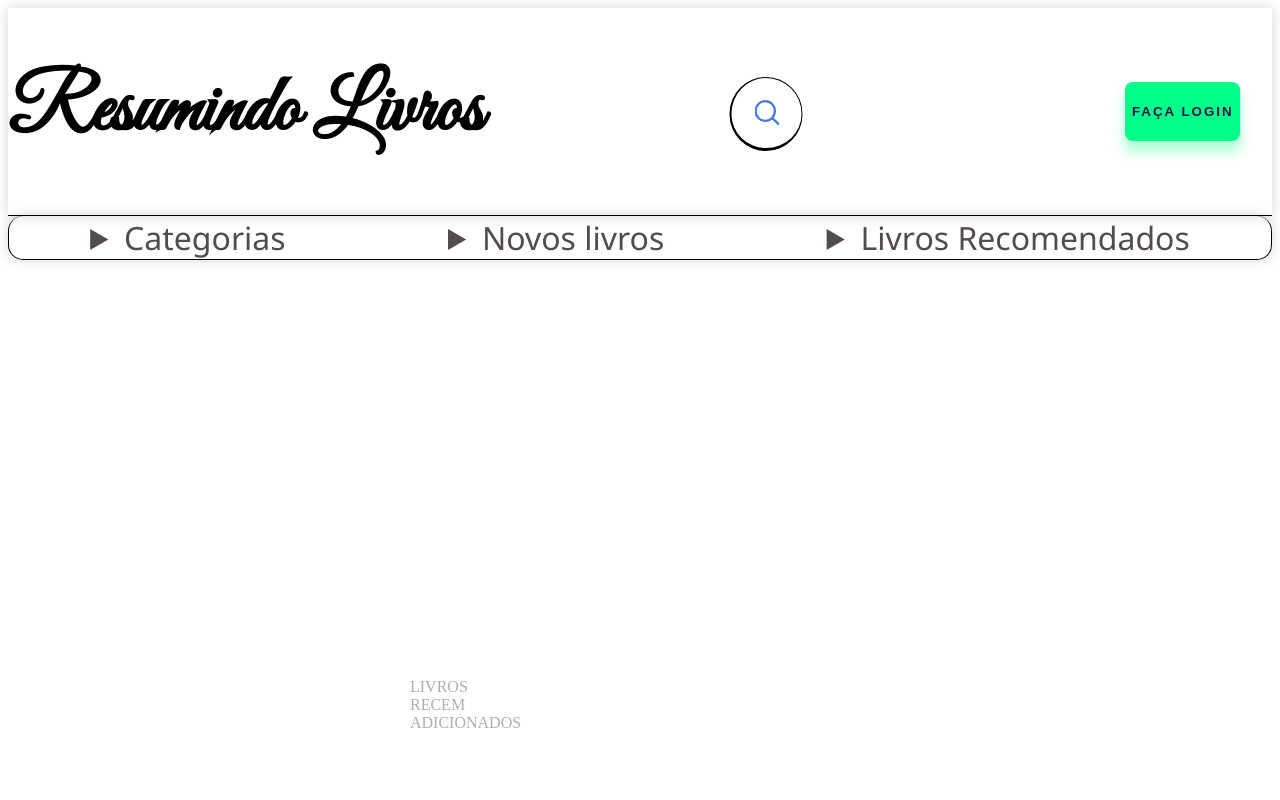
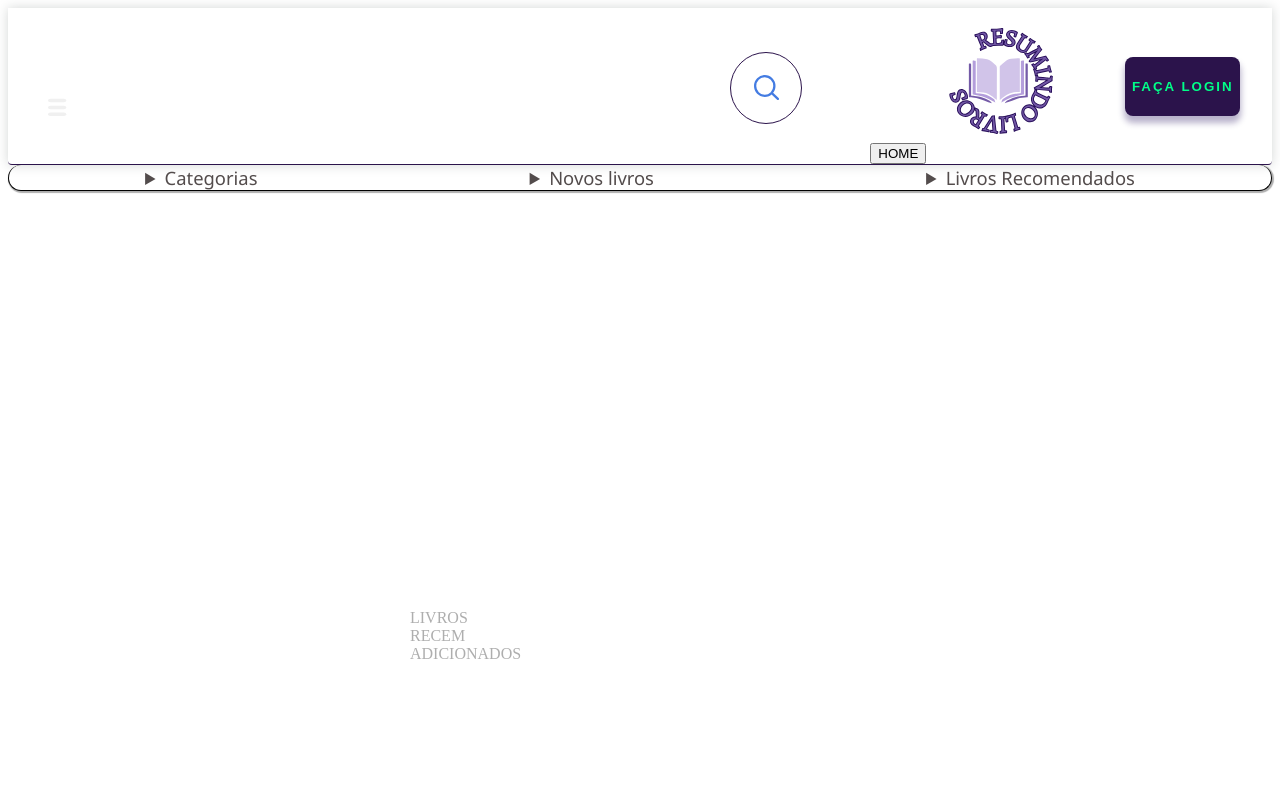
Before and after one commit to martinswilliam/Resumindo-livros, a plain HTML site: page indexSemantic.html in a window 1280 px wide. Shown: the top 800 px of the page. Drawn offline with Linux system fonts and the light colour scheme.

Commit message:
criação do logo

```diff
--- a/indexSemantic.html
+++ b/indexSemantic.html
@@ -9,8 +9,36 @@
   <body>
     <header class="reader">
       <div>
-        <h1 class="titlle">Resumindo Livros</h1>
-      </div>,
+         <button style="text-decoration: none" class="btn">
+            <span class="icon">
+              <svg viewBox="0 0 175 80" width="40" height="40">
+                <rect width="80" height="15" fill="#f0f0f0" rx="10"></rect>
+                <rect
+                  y="30"
+                  width="80"
+                  height="15"
+                  fill="#f0f0f0"
+                  rx="10"
+                ></rect>
+                <rect
+                  y="60"
+                  width="80"
+                  height="15"
+                  fill="#f0f0f0"
+                  rx="10"
+                ></rect>
+              </svg>
+            </span>
+            <span class="text">HOME</span>
+          </button></a
+        >
+        <img class="logo"
+          src="./img/resumindo-livros.svg"
+          alt=""
+          width="150px"
+          height="150px"
+        />
+      </div>
       <div class="invisible">invisible</div>
       <div class="search-box">
         <input type="text" class="search-text" placeholder="pesquisar..." />
@@ -32,8 +60,7 @@
         </a>
       </div>
       <div class="right-itens">
-        <a href="login.html"><button id="bt">FAÇA LOGIN
-        </button></a>
+        <a href="login.html"><button id="bt">FAÇA LOGIN</button></a>
       </div>
     </header>
     <nav class="nav">
--- a/src/css/semantic.css
+++ b/src/css/semantic.css
@@ -4,22 +4,94 @@
 
 body {
     background-color: #ffffff;
+    box-sizing: border-box;
 }
 .reader {
     display:flex;
     flex-direction: row;
-    justify-content: space-between;
+    justify-content: flex-end;
     border: solid;
     border-width: 0px 0px 1px 0px;
     box-shadow: 0px 0px 12px 0px #77817c52;
     position: relative;
     margin: 0;
     padding: 0;
-    align-items: center;
+    align-items:center;
+    border-radius: 0 0 4px 4px;
+    border-color: #2b134b;
 
 
 
 }
+
+.logo:hover {
+    height: 160px;
+    width: 160px;
+    transition: all 0.5s;
+
+}
+
+
+
+
+btn {
+    width: 150px;
+    height: 50px;
+    border-radius: 5px;
+    border: none;
+    transition: all 0.5s ease-in-out;
+    font-size: 20px;
+    font-family: Verdana, Geneva, Tahoma, sans-serif;
+    font-weight: 600;
+    display: flex;
+    align-items: center;
+    background: #201b2c;
+    color: #f5f5f5;
+
+  }
+
+  .btn:hover {
+    box-shadow: 0 0 20px 0px #2e2e2e3a;
+  }
+
+  .btn .icon {
+    position:absolute;
+    top: 51%;
+    left: 2%;
+    height: 40px;
+    width: 70px;
+    display: flex;
+    justify-content: center;
+    align-items: center;
+    transition: all 0.5s;
+  }
+
+  .btn .text {
+    transform: translateX(55px);
+
+
+
+
+  }
+
+  .btn:hover .icon {
+    width: 175px;
+  }
+
+  .btn:hover .text {
+    transition: all 0.5s;
+    opacity: 0;
+  }
+
+  .btn:focus {
+    outline: none;
+
+  }
+
+  .btn:active .icon {
+    transform: scale(0.85);
+  }
+
 
 .titlle {
     font-family: 'Great Vibes', cursive;
@@ -42,7 +114,8 @@ body {
     padding: 10px;
     border-radius: 40px;
     border: solid;
-    border-width: 1px 1px 3px 2px;
+    border-color: #2b134b;
+    border-width: 1px 1px 1px 1px;
     display: flex;
     justify-content: space-between;
     align-items: center;
@@ -117,10 +190,10 @@ body {
     text-transform: uppercase;
     font-weight: 800;
     letter-spacing: 2px;
-    color: #2b134b;
-    background: #00ff88;
+    color: #00ff88;
+    background:#2b134b;
     cursor: pointer;
-    box-shadow: 0px 10px 12px 1px #00ff8052;
+    box-shadow: 0px 6px 6px 1px #21105c52;
 
 
 }
@@ -135,12 +208,12 @@ body {
     display: flex;
     flex-direction: row;
     justify-content: space-around;
-    font-size: 200%;
+    font-size: 115%;
     color: #000000;
     font-family: 'Noto Sans', sans-serif;
     border: solid;
     border-width: 0px 1px 1px 1px;
-    box-shadow: 0px 0px 12px 0px #77817c52;
+    box-shadow: 1px 1px 1px 1px #00000052;
     border-radius: 15px 15px 15px 15px;
 
 
```
Also changed, not shown: img/resumindo-livros.svg (added).
